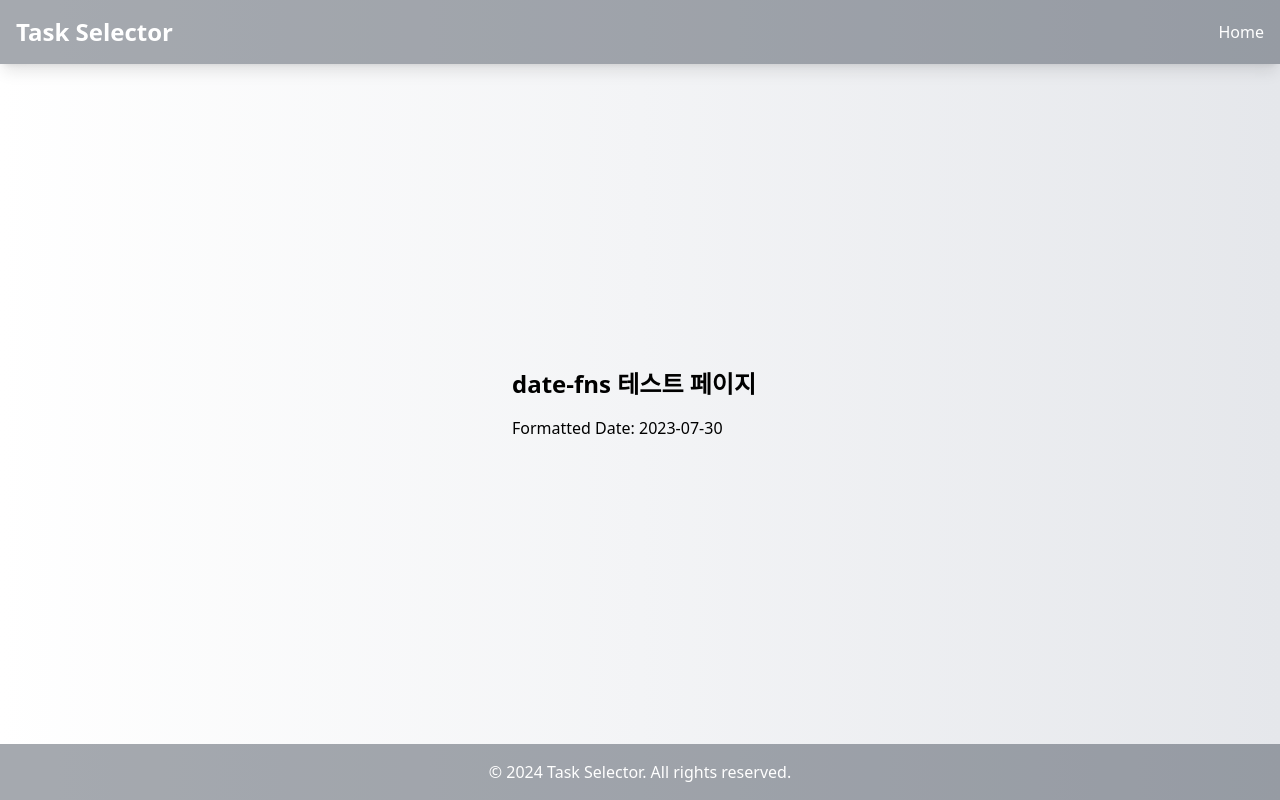
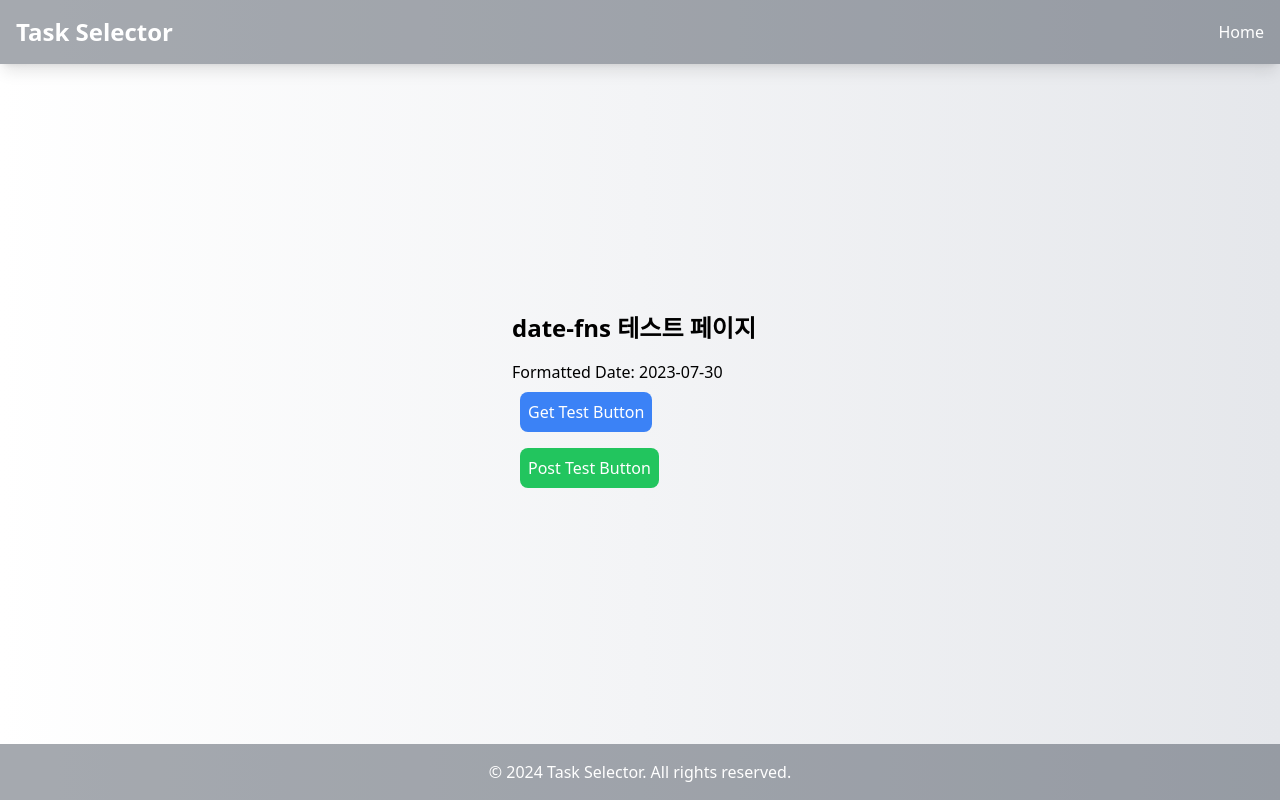
Before and after one commit to tmdqjaha12/sample-next, a Next.js app: page /date-fns in a window 1280 px wide. Built offline with nearby package versions, Linux system fonts and the light colour scheme.

Commit message:
msw적용

```diff
--- /dev/null
+++ b/src/app/api/test/get/route.ts
@@ -0,0 +1,6 @@
+import { NextRequest, NextResponse } from "next/server";
+
+export async function GET(request: NextRequest) {
+  // 요청 본문에서 JSON 데이터 추출
+  return NextResponse.json({ result: "get success" }, { status: 200 });
+}
--- a/src/app/date-fns/page.tsx
+++ b/src/app/date-fns/page.tsx
@@ -1,14 +1,43 @@
+"use client";
+
+import axios from "axios";
 import { format, parseISO } from "date-fns";
+import { useCallback } from "react";
 
 const DateFnsPage = () => {
   const date = parseISO("2023-07-30T00:00:00.000Z");
   const formattedDate = format(date, "yyyy-MM-dd");
+
+  const getTestFn = useCallback(() => {
+    axios
+      .get("http://localhost:9090/api/test/get")
+      .then((res) => console.log(res))
+      .catch((err) => console.error(err));
+  }, []);
+  const postTestFn = useCallback(() => {
+    axios
+      .post("http://localhost:9090/api/test/post")
+      .then((res) => console.log(res))
+      .catch((err) => console.error(err));
+  }, []);
 
   return (
     <div className="relative w-64 text-black">
       <div>
         <h1 className="text-2xl font-bold mb-4 ">date-fns 테스트 페이지</h1>
         <p>Formatted Date: {formattedDate}</p>
+        <button
+          onClick={getTestFn}
+          className="bg-blue-500 text-white p-2 m-2 rounded-lg hover:bg-blue-600 focus:outline-none focus:ring-2 focus:ring-blue-500"
+        >
+          Get Test Button
+        </button>
+        <button
+          onClick={postTestFn}
+          className="bg-green-500 text-white p-2 m-2 rounded-lg hover:bg-green-600 focus:outline-none focus:ring-2 focus:ring-green-500"
+        >
+          Post Test Button
+        </button>
       </div>
     </div>
   );
--- a/src/mocks/http.ts
+++ b/src/mocks/http.ts
@@ -5,8 +5,7 @@ import { handlers } from "./handlers";
 
 const app = express();
 const port = 9090;
-
-app.use(cors({ origin: `http://localhost:${process.env.PORT}`, optionsSuccessStatus: 200, credentials: true }));
+app.use(cors({ origin: `http://localhost:5000`, optionsSuccessStatus: 200, credentials: true }));
 app.use(express.json());
 app.use(createMiddleware(...handlers));
 app.listen(port, () => console.log(`Mock server is running on port: ${port}`));
```
Also changed, not shown: src/mocks/handlers.ts (+18 -0 lines), 1 other file (tests, documents, lock files or other folders).
